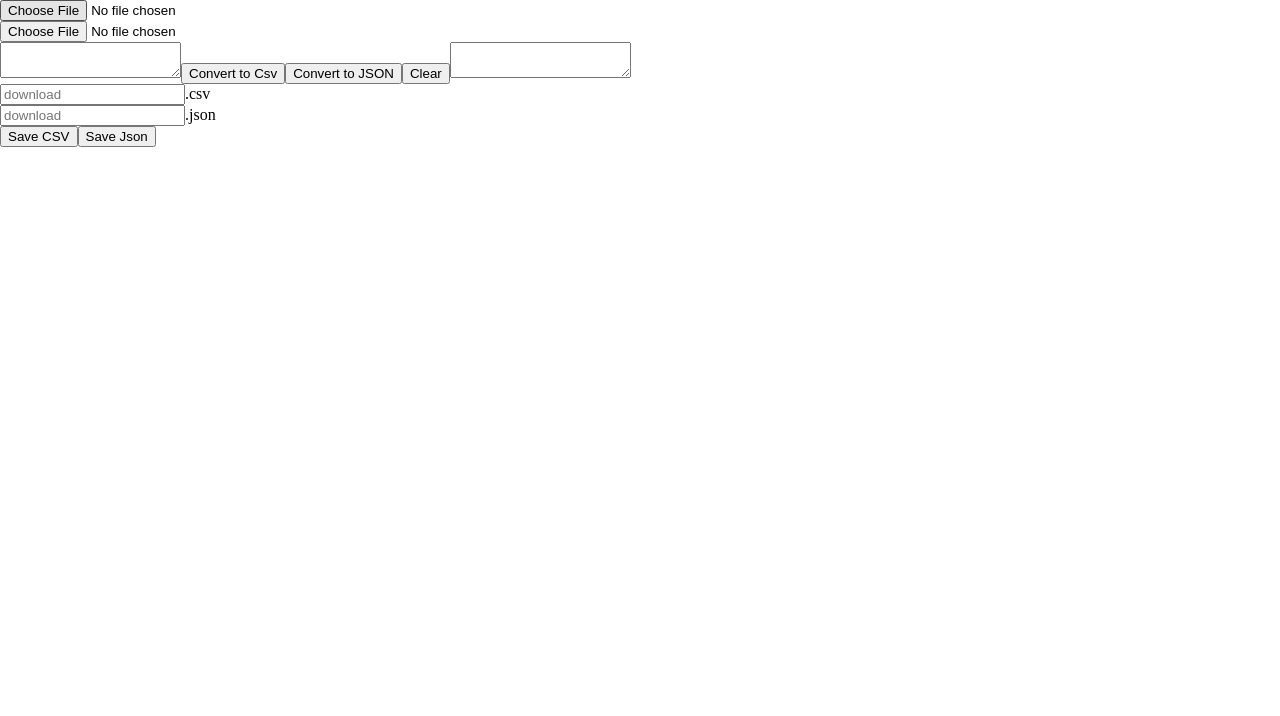
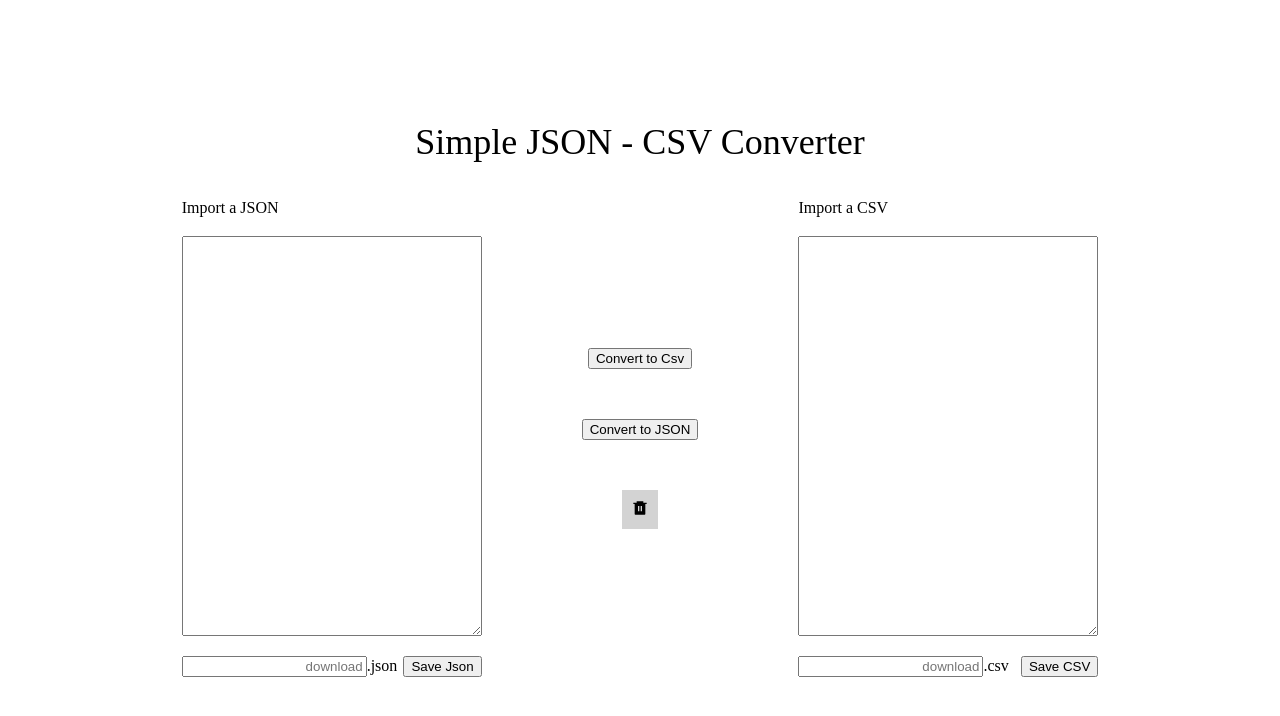
Before and after one commit to sandrarampal/JSONtoCSV-converter, a React (Vite) app: page / in a window 1280 px wide. Shown: the top 716 px of the page. Built offline with nearby package versions, Linux system fonts and the light colour scheme.

Commit message:
css started

```diff
--- a/index.html
+++ b/index.html
@@ -3,7 +3,7 @@
   <head>
     <meta charset="UTF-8" />
     <meta name="viewport" content="width=device-width, initial-scale=1.0" />
-    <title>Vite + React</title>
+    <title>JSON-CSV Convertor</title>
   </head>
   <body>
     <div id="root"></div>
--- a/package.json
+++ b/package.json
@@ -11,7 +11,8 @@
   },
   "dependencies": {
     "react": "^19.0.0",
-    "react-dom": "^19.0.0"
+    "react-dom": "^19.0.0",
+    "react-icons": "^5.5.0"
   },
   "devDependencies": {
     "@eslint/js": "^9.21.0",
--- a/src/App.css
+++ b/src/App.css
@@ -0,0 +1,63 @@
+* {
+  box-sizing: border-box;
+}
+
+body {
+  display: flex;
+  justify-content: center;
+  align-items: center;
+  height: 100vh;
+}
+
+section {
+  display: flex;
+  flex-direction: column;
+  gap: 40px;
+}
+
+section > div {
+  display: flex;
+  gap: 100px;
+}
+
+.json-div {
+  display: flex;
+  flex-direction: column;
+  gap: 20px;
+}
+.csv-div {
+  display: flex;
+  flex-direction: column;
+  gap: 20px;
+}
+
+.save-file {
+  display: flex;
+  justify-content: space-between;
+}
+
+.save-file input {
+  text-align: end;
+}
+
+h1 {
+  text-align: center;
+  font-size: 36px;
+}
+
+.buttons {
+  display: flex;
+  flex-direction: column;
+  justify-content: center;
+  align-items: center;
+  gap: 50px;
+}
+
+.buttons div {
+  background-color: lightgray;
+  padding: 10px;
+}
+
+.buttons div:hover {
+  cursor: pointer;
+}
--- a/src/App.jsx
+++ b/src/App.jsx
@@ -1,8 +1,9 @@
 import "./App.css";
 import { useState } from "react";
-import FileUploader from "./components/FileUploader";
+import FileUploader from "./components/FileUploader/FileUploader";
 import Button from "./components/Button";
-import InputArea from "./components/InputArea";
+import InputArea from "./components/InputArea/InputArea";
+import { RiDeleteBin6Fill } from "react-icons/ri";
 
 function App() {
   //Deux states, un pour le json, et un pour le csv, l'un est déclenché au remplissage de la textarea json, et l'autre au moment du submit convert, ils deviennent vides tous les deux au reset.
@@ -55,8 +56,9 @@ function App() {
     if (isValidJSON(json)) {
       //transformer la string reçue en objet
       objJson = JSON.parse(json);
-      const keys = Object.keys(objJson).join();
-      const values = Object.values(objJson).join();
+      const array = Array.isArray(objJson) ? objJson : [objJson];
+      const keys = Object.keys(array[0]).join();
+      const values = Object.values(array[0]).join();
       const csvStr = `${keys}\n${values}`;
       setCsv(csvStr);
     } else {
@@ -169,16 +171,14 @@ function App() {
 
   return (
     <section>
+      <h1>Simple JSON - CSV Converter</h1>
       <div>
+        <div className="json-div">
           <FileUploader
             onChange={handleFileChange}
             id="fileUpload"
             accept=".json"
-        />
-        <FileUploader
-          onChange={handleFileCsvChange}
-          id="fileUpload"
-          accept=".csv"
+            title="JSON"
           />
           <InputArea
             name="jsonText"
@@ -186,15 +186,41 @@ function App() {
             value={json}
             onChange={handleJsonChange}
           />
+          <div className="save-file">
+            <div>
+              <input
+                placeholder="download"
+                onChange={handleSaveJsonChange}
+                value={saveNameJson}
+              />
+              <span>.json</span>
+            </div>
+            <Button onClick={exportToJson} content="Save Json" />
+          </div>
+        </div>
+
+        <div className="buttons">
           <Button onClick={handleConvertToCsv} content="Convert to Csv" />
           <Button onClick={handleConvertToJson} content="Convert to JSON" />
-        <Button onClick={handleClear} content="Clear" />
+          <div onClick={handleClear}>
+            <RiDeleteBin6Fill />
+          </div>
+        </div>
+
+        <div className="csv-div">
+          <FileUploader
+            onChange={handleFileCsvChange}
+            id="fileUpload"
+            accept=".csv"
+            title="CSV"
+          />
           <InputArea
             name="csvConvert"
             id="csvConvert"
             value={csv}
             onChange={handleCsvChange}
           />
+          <div className="save-file">
             <div>
               <input
                 placeholder="download"
@@ -203,16 +229,10 @@ function App() {
               />
               <span>.csv</span>
             </div>
-        <div>
-          <input
-            placeholder="download"
-            onChange={handleSaveJsonChange}
-            value={saveNameJson}
-          />
-          <span>.json</span>
+            <Button onClick={exportToCsv} content="Save CSV" />
           </div>
-        <Button onClick={exportToCsv} content="Save CSV" />
-        <Button onClick={exportToJson} content="Save Json" />
+        </div>
+
         {error && <span>{error}</span>}
       </div>
     </section>
--- a/src/components/FileUploader.jsx
+++ /dev/null
@@ -1,9 +0,0 @@
-const FileUploader = ({ onChange, id, accept }) => {
-  return (
-    <div>
-      <input type="file" onChange={onChange} id={id} accept={accept} />
-    </div>
-  );
-};
-
-export default FileUploader;
--- /dev/null
+++ b/src/components/FileUploader/FileUploader.css
@@ -0,0 +1,3 @@
+.file-upload input {
+  display: none;
+}
--- /dev/null
+++ b/src/components/FileUploader/FileUploader.jsx
@@ -0,0 +1,12 @@
+import "./FileUploader.css";
+
+const FileUploader = ({ onChange, id, accept, title }) => {
+  return (
+    <div className="file-upload">
+      <label htmlFor={id}>Import a {title}</label>
+      <input type="file" onChange={onChange} id={id} accept={accept} />
+    </div>
+  );
+};
+
+export default FileUploader;
--- /dev/null
+++ b/src/components/InputArea/InputArea.css
@@ -0,0 +1,5 @@
+textarea {
+  width: 300px;
+  height: 400px;
+  padding: 7px;
+}
--- a/src/components/InputArea.jsx
+++ b/src/components/InputArea/InputArea.jsx
@@ -1,3 +1,5 @@
+import "./InputArea.css";
+
 const InputArea = ({ name, id, value, defaultValue, onChange }) => {
   return (
     <textarea
```
Also changed, not shown: 1 other file (tests, documents, lock files or other folders). Lines whose indentation alone changed are shown as unchanged.
